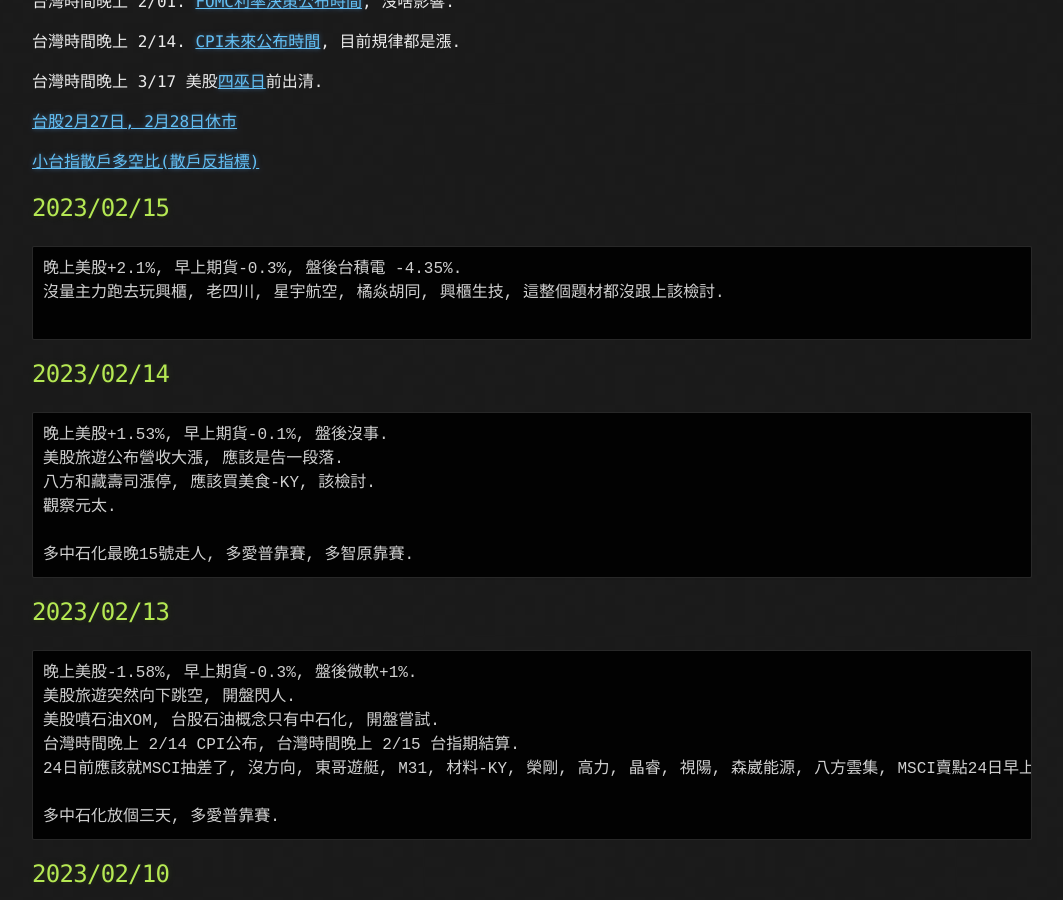
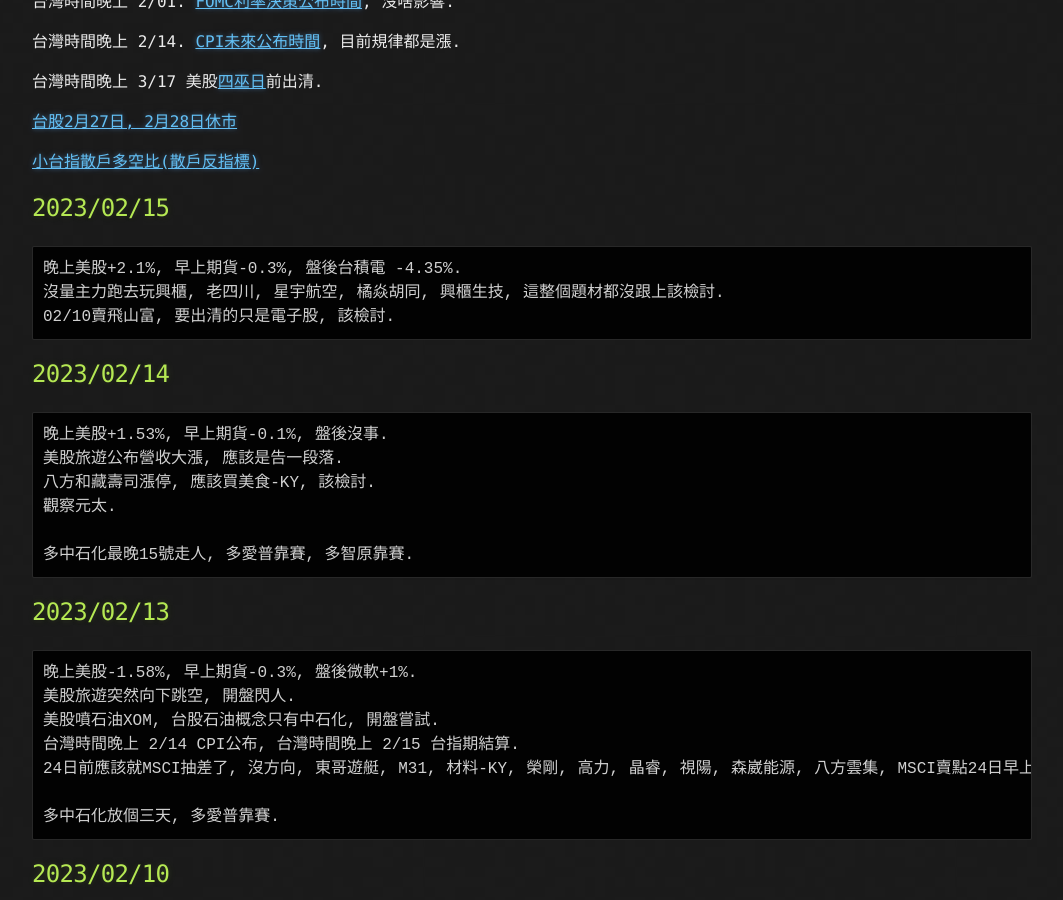
Before and after one commit to lepg5487/Stock_God, a Jekyll site: the page built from index.md, in a window 1280 px wide and 900 px high, scrolled down 428 px. Shown: the whole window, without its empty margins (108-1171 px from the left). Built offline with Jekyll 4.4.1, drawn with Linux system fonts in a browser that asks for light colours; our own code applies the rules of GitHub Pages for plain Markdown files.

Commit message:
Update index.md

````diff
--- a/index.md
+++ b/index.md
@@ -24,7 +24,7 @@
 ```
 晚上美股+2.1%, 早上期貨-0.3%, 盤後台積電 -4.35%.
 沒量主力跑去玩興櫃, 老四川, 星宇航空, 橘焱胡同, 興櫃生技, 這整個題材都沒跟上該檢討.
-
+02/10賣飛山富, 要出清的只是電子股, 該檢討.
 ```
 
 ## 2023/02/14
````
